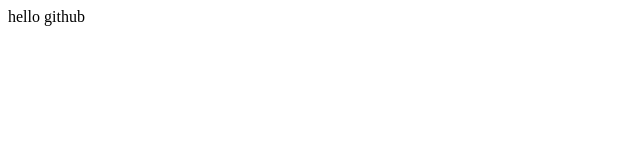
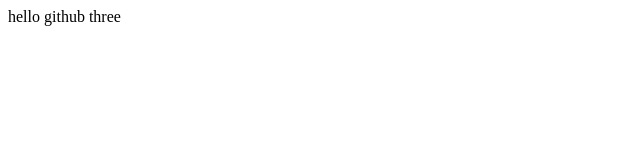
Before and after one commit to yjt151/git-demo, a plain HTML site: page index.html in a window 1280 px wide. Shown: the full height of the page, 0-640 px from the left. Drawn offline with Linux system fonts and the light colour scheme.

Commit message:
A程序员第三次提交

```diff
--- a/index.html
+++ b/index.html
@@ -8,7 +8,7 @@
 </head>
 
 <body>
-    hello github
+    hello github three
 </body>
 
 </html>
```
